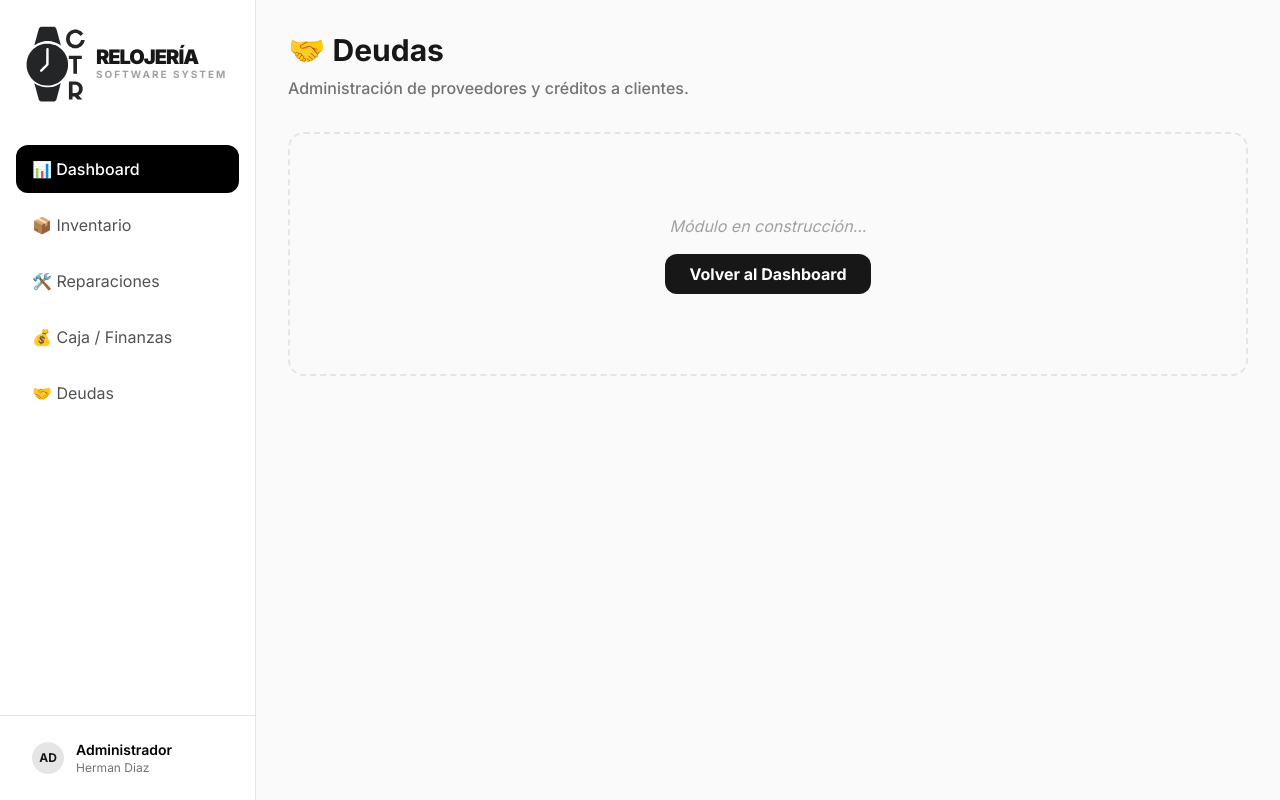
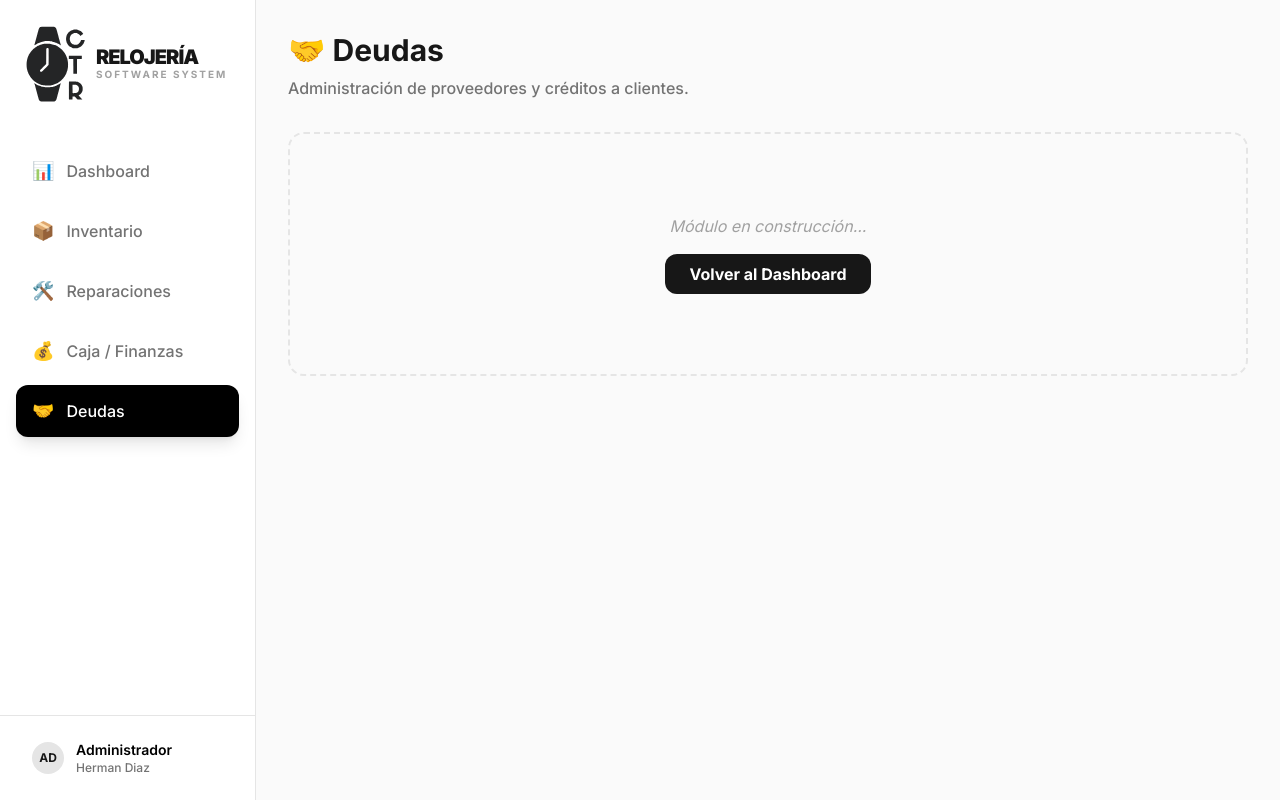
Before and after one commit to HermantDiaz/Centro-Tecnico-Relojero, a Next.js app: page /deudas in a window 1280 px wide. Built offline with nearby package versions, Linux system fonts and the light colour scheme.

Commit message:
Refined_Inventory_Architecture_and_Sidebar

```diff
--- a/src/app/layout.tsx
+++ b/src/app/layout.tsx
@@ -11,6 +11,8 @@ export const metadata: Metadata = {
   description: "Gestión inteligente para relojerías modernas",
 };
 
+import Sidebar from "@/components/Sidebar";
+
 export default function RootLayout({
   children,
 }: Readonly<{
@@ -20,46 +22,8 @@ export default function RootLayout({
     <html lang="es" suppressHydrationWarning>
       <body className={`${inter.className} bg-neutral-50 dark:bg-black text-neutral-900 dark:text-neutral-100`}>
         <div className="flex h-screen overflow-hidden">
-          {/* Sidebar Lateral */}
-          <aside className="w-64 bg-white dark:bg-neutral-900 border-r border-neutral-200 dark:border-neutral-800 flex flex-col hidden md:flex">
-            <div className="p-6 flex items-center gap-2">
-              <Image src="/logobuenoVectorizado.svg" alt="CTR Logo" width={64} height={64} className="dark:invert object-contain" />
-              <div className="flex flex-col">
-                <span className="font-black text-xl leading-none tracking-tighter">RELOJERÍA</span>
-                <span className="text-[10px] font-bold text-neutral-400 tracking-[0.2em] uppercase">Software System</span>
-              </div>
-            </div>
-
-            <nav className="flex-1 px-4 space-y-2 mt-4">
-              <Link href="/" className="flex items-center gap-3 px-4 py-3 bg-black text-white dark:bg-white dark:text-black rounded-xl font-medium transition-all">
-                <span>📊 Dashboard</span>
-              </Link>
-              <Link href="/inventario" className="flex items-center gap-3 px-4 py-3 text-neutral-600 dark:text-neutral-400 hover:bg-neutral-100 dark:hover:bg-neutral-800 rounded-xl transition-all">
-                <span>📦 Inventario</span>
-              </Link>
-              <Link href="/reparaciones" className="flex items-center gap-3 px-4 py-3 text-neutral-600 dark:text-neutral-400 hover:bg-neutral-100 dark:hover:bg-neutral-800 rounded-xl transition-all">
-                <span>🛠️ Reparaciones</span>
-              </Link>
-              <Link href="/caja" className="flex items-center gap-3 px-4 py-3 text-neutral-600 dark:text-neutral-400 hover:bg-neutral-100 dark:hover:bg-neutral-800 rounded-xl transition-all">
-                <span>💰 Caja / Finanzas</span>
-              </Link>
-              <Link href="/deudas" className="flex items-center gap-3 px-4 py-3 text-neutral-600 dark:text-neutral-400 hover:bg-neutral-100 dark:hover:bg-neutral-800 rounded-xl transition-all">
-                <span>🤝 Deudas</span>
-              </Link>
-            </nav>
-
-            <div className="p-4 border-t border-neutral-200 dark:border-neutral-800">
-              <div className="flex items-center gap-3 px-4 py-2 hover:bg-neutral-100 dark:hover:bg-neutral-800 rounded-xl cursor-pointer transition-all">
-                <div className="w-8 h-8 rounded-full bg-neutral-200 dark:bg-neutral-700 flex items-center justify-center font-bold text-xs">
-                  AD
-                </div>
-                <div className="flex flex-col overflow-hidden">
-                  <span className="text-sm font-semibold truncate text-black dark:text-white">Administrador</span>
-                  <span className="text-xs text-neutral-500 truncate">Herman Diaz</span>
-                </div>
-              </div>
-            </div>
-          </aside>
+          {/* Sidebar Lateral (Componente Cliente) */}
+          <Sidebar />
 
           {/* Área de Contenido Principal */}
           <main className="flex-1 overflow-y-auto bg-neutral-50 dark:bg-black p-4 md:p-8">
--- /dev/null
+++ b/src/components/Sidebar.tsx
@@ -0,0 +1,61 @@
+"use client";
+
+import Link from "next/link";
+import { usePathname } from "next/navigation";
+import Image from "next/image";
+
+const routes = [
+  { name: "Dashboard", icon: "📊", path: "/" },
+  { name: "Inventario", icon: "📦", path: "/inventario" },
+  { name: "Reparaciones", icon: "🛠️", path: "/reparaciones" },
+  { name: "Caja / Finanzas", icon: "💰", path: "/caja" },
+  { name: "Deudas", icon: "🤝", path: "/deudas" },
+];
+
+export default function Sidebar() {
+  const pathname = usePathname();
+
+  return (
+    <aside className="w-64 bg-white dark:bg-neutral-900 border-r border-neutral-200 dark:border-neutral-800 flex flex-col hidden md:flex h-full">
+      <div className="p-6 flex items-center gap-2">
+        <Image src="/logobuenoVectorizado.svg" alt="CTR Logo" width={64} height={64} className="dark:invert object-contain" />
+        <div className="flex flex-col">
+          <span className="font-black text-xl leading-none tracking-tighter">RELOJERÍA</span>
+          <span className="text-[10px] font-bold text-neutral-400 tracking-[0.2em] uppercase">Software System</span>
+        </div>
+      </div>
+
+      <nav className="flex-1 px-4 space-y-2 mt-4">
+        {routes.map((route) => {
+          const isActive = pathname === route.path;
+          return (
+            <Link
+              key={route.path}
+              href={route.path}
+              className={`flex items-center gap-3 px-4 py-3 rounded-xl font-medium transition-all ${
+                isActive
+                  ? "bg-black text-white dark:bg-white dark:text-black shadow-lg shadow-black/10 dark:shadow-white/5"
+                  : "text-neutral-500 dark:text-neutral-400 hover:bg-neutral-100 dark:hover:bg-neutral-800"
+              }`}
+            >
+              <span className="text-lg">{route.icon}</span>
+              <span>{route.name}</span>
+            </Link>
+          );
+        })}
+      </nav>
+
+      <div className="p-4 border-t border-neutral-200 dark:border-neutral-800">
+        <div className="flex items-center gap-3 px-4 py-2 hover:bg-neutral-100 dark:hover:bg-neutral-800 rounded-xl cursor-pointer transition-all">
+          <div className="w-8 h-8 rounded-full bg-neutral-200 dark:bg-neutral-700 flex items-center justify-center font-bold text-xs">
+            AD
+          </div>
+          <div className="flex flex-col overflow-hidden text-black dark:text-white">
+            <span className="text-sm font-semibold truncate">Administrador</span>
+            <span className="text-xs text-neutral-500 truncate font-medium">Herman Diaz</span>
+          </div>
+        </div>
+      </div>
+    </aside>
+  );
+}
```
Also changed, not shown: src/app/inventario/page.tsx (+120 -7 lines), src/lib/supabase.ts (renamed from lib/supabase.ts).
